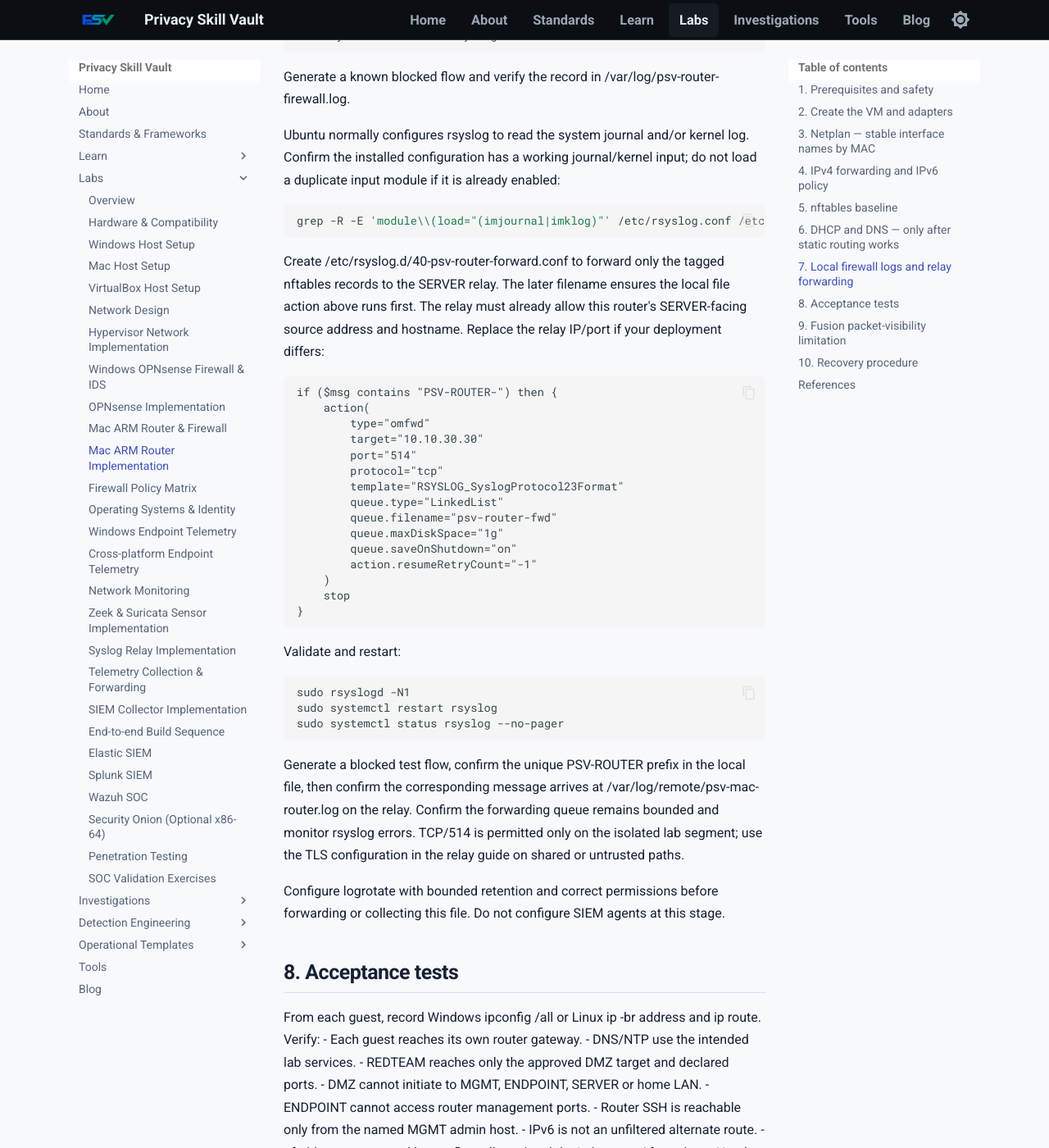
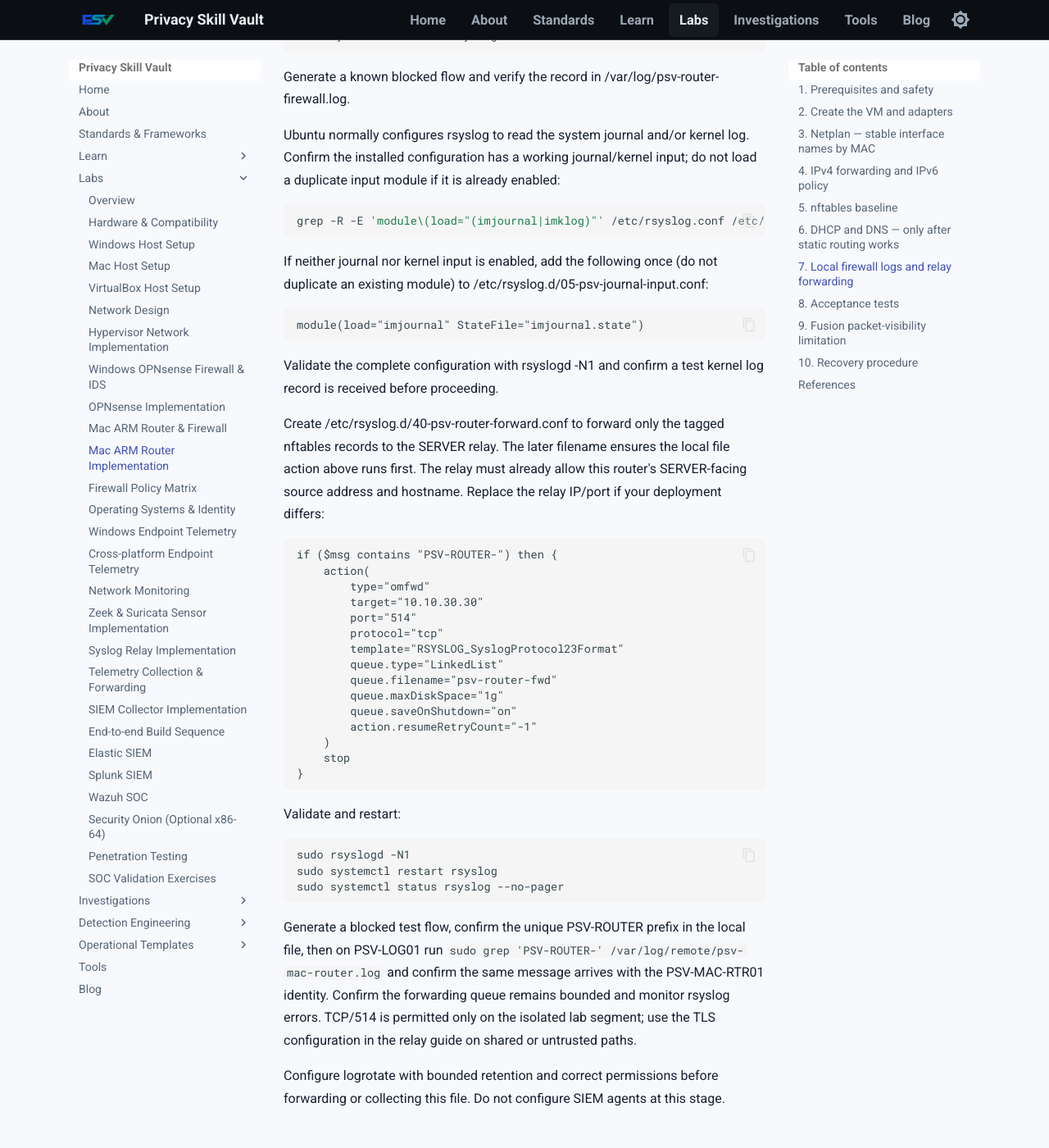
Before and after one commit to PrivacySkillVault/privacyskillvault.github.io, an MkDocs documentation site: the page built from docs/labs/mac-arm-router-implementation.md, in a window 1280 px wide and 1400 px high, scrolled down 7504 px. Shown: the whole window at 82% size. Built offline with MkDocs 1.6.1 and Material for MkDocs 9.7.7, drawn with Linux system fonts in a browser that asks for light colours.

Commit message:
Complete Mac rsyslog journal input and relay verification instructions

```diff
--- a/docs/labs/mac-arm-router-implementation.md
+++ b/docs/labs/mac-arm-router-implementation.md
@@ -311,8 +311,17 @@ Generate a known blocked flow and verify the record in /var/log/psv-router-firew
 Ubuntu normally configures rsyslog to read the system journal and/or kernel log. Confirm the installed configuration has a working journal/kernel input; do not load a duplicate input module if it is already enabled:
 
 ~~~bash
-grep -R -E 'module\\(load="(imjournal|imklog)"' /etc/rsyslog.conf /etc/rsyslog.d/*.conf
+grep -R -E 'module\(load="(imjournal|imklog)"' /etc/rsyslog.conf /etc/rsyslog.d/*.conf
 ~~~
+
+
+If neither journal nor kernel input is enabled, add the following once (do not duplicate an existing module) to /etc/rsyslog.d/05-psv-journal-input.conf:
+
+~~~text
+module(load="imjournal" StateFile="imjournal.state")
+~~~
+
+Validate the complete configuration with rsyslogd -N1 and confirm a test kernel log record is received before proceeding.
 
 Create /etc/rsyslog.d/40-psv-router-forward.conf to forward only the tagged nftables records to the SERVER relay. The later filename ensures the local file action above runs first. The relay must already allow this router's SERVER-facing source address and hostname. Replace the relay IP/port if your deployment differs:
 
@@ -342,7 +351,7 @@ sudo systemctl restart rsyslog
 sudo systemctl status rsyslog --no-pager
 ~~~
 
-Generate a blocked test flow, confirm the unique PSV-ROUTER prefix in the local file, then confirm the corresponding message arrives at /var/log/remote/psv-mac-router.log on the relay. Confirm the forwarding queue remains bounded and monitor rsyslog errors. TCP/514 is permitted only on the isolated lab segment; use the TLS configuration in the relay guide on shared or untrusted paths.
+Generate a blocked test flow, confirm the unique PSV-ROUTER prefix in the local file, then on PSV-LOG01 run `sudo grep 'PSV-ROUTER-' /var/log/remote/psv-mac-router.log` and confirm the same message arrives with the PSV-MAC-RTR01 identity. Confirm the forwarding queue remains bounded and monitor rsyslog errors. TCP/514 is permitted only on the isolated lab segment; use the TLS configuration in the relay guide on shared or untrusted paths.
 
 Configure logrotate with bounded retention and correct permissions before forwarding or collecting this file. Do not configure SIEM agents at this stage.
 
```
